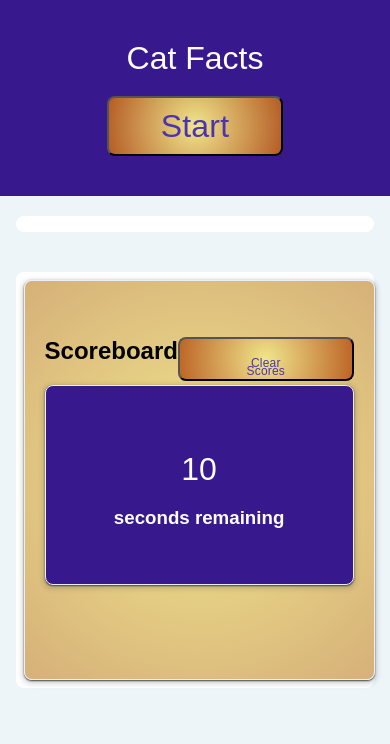
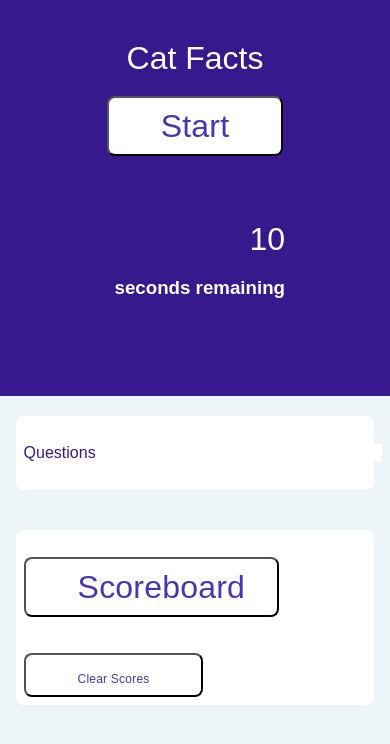
Before and after one commit to msapiandante/code-quiz, a plain HTML site: page index.html in a window 390 px wide. Drawn offline with Linux system fonts and the light colour scheme.

Commit message:
updated styles, html and JS.

```diff
--- a/assets/script.js
+++ b/assets/script.js
@@ -5,21 +5,6 @@ var startButton = document.querySelector(".start-button");
 var isWin = false;
 var timer;
 var timerCount;
-
-// The init function is called when the page loads
-function init() {
-  getWins();
-}
-
-// The startGame function is called when the start button is clicked
-function startGame() {
-  isWin = false;
-  timerCount = 60;
-  // Prevents start button from being clicked when round is in progress
-  startButton.disabled = true;
-  renderBlanks()
-  startTimer()
-}
 //quiz questions and answers
 var questions = [
   {
@@ -43,6 +28,19 @@ var questions = [
       answer: "1,000 years"
   },
 ]
+// Attach event listener to start button to call startGame function on click
+startButton.addEventListener("click", startGame);
+
+// The startGame function is called when the start button is clicked
+function startGame() {
+  isWin = false;
+  timerCount = 60;
+  // Prevents start button from being clicked when round is in progress
+  startButton.disabled = true;
+  startQuestions()
+  startTimer()
+}
+
 // The winGame function is called when the win condition is met
 function winGame() {
   wordBlank.textContent = "YOU WON!!!🏆 ";
@@ -58,6 +56,8 @@ function loseGame() {
   startButton.disabled = false;
   setLosses()
 }
+
+// enter function to reference questions and answers
 
 // The setTimer function starts and stops the timer and triggers winGame() and loseGame()
 function startTimer() {
@@ -82,23 +82,15 @@ function startTimer() {
   }, 1000);
 }
 
-
-// These functions are used by init
-function getWins() {
-  // Get stored value from client storage, if it exists
-  var storedWins = localStorage.getItem("winCount");
-  // If stored value doesn't exist, set counter to 0
-  if (storedWins === null) {
-    winCounter = 0;
+function scoreBoard() {
+  var x = document.getElementById("scoreboard");
+  if (x.style.display === "none") {
+    x.style.display = "block";
   } else {
-    // If a value is retrieved from client storage set the winCounter to that value
-    winCounter = storedWins;
+    x.style.display = "none";
   }
-  //Render win count to page
-  win.textContent = winCounter;
 }
-
-
+var storedWins = localStorage.getItem("keepingscore");
 
 // Attach event listener to document to listen for key event
 document.addEventListener("keydown", function(event) {
@@ -107,59 +99,3 @@ document.addEventListener("keydown", function(event) {
     return;
   }
 });
-
-// Attach event listener to start button to call startGame function on click
-startButton.addEventListener("click", startGame);
-
-// Calls init() so that it fires when page opened
-init();
-
-// Bonus: Add reset button
-var resetButton = document.querySelector(".reset-button");
-
-function resetGame() {
-  // Resets win and loss counts
-  winCounter = 0;
-  loseCounter = 0;
-  // Renders win and loss counts and sets them into client storage
-  setWins()
-  setLosses()
-}
-// Attaches event listener to button
-resetButton.addEventListener("click", resetGame);
-
-/*function buildQuiz(){
-  // variable to store the HTML output
-  const output = [];
-
-  // for each question...
-  myQuestions.forEach(
-    (currentQuestion, questionNumber) => {
-
-      // variable to store the list of possible answers
-      const answers = [];
-
-      // and for each available answer...
-      for(letter in currentQuestion.answers){
-
-        // ...add an HTML radio button
-        answers.push(
-          `<label>
-            <input type="radio" name="question${questionNumber}" value="${letter}">
-            ${letter} :
-            ${currentQuestion.answers[letter]}
-          </label>`
-        );
-      }
-
-      // add this question and its answers to the output
-      output.push(
-        `<div class="question"> ${currentQuestion.question} </div>
-        <div class="answers"> ${answers.join('')} </div>`
-      );
-    }
-  );
-
-  // finally combine our output list into one string of HTML and put it on the page
-  quizContainer.innerHTML = output.join('');
-}*/
--- a/assets/style.css
+++ b/assets/style.css
@@ -26,7 +26,7 @@
   }
 
   button {
-    background: radial-gradient(circle, rgba(240,230,140,1) 0%, rgba(187,96,33,0.9542191876750701) 100%);
+    background: #fff;
     border-radius: 8px;
     color: #4b35ae;
     cursor: pointer;
@@ -60,9 +60,12 @@
     flex: 0 auto;
     padding: 8px;
     margin-top: 50px;
-    background-color: rgb(55, 24, 141);
+    background-color:#fff(55, 24, 141);
     border-radius: 8px;
+    color: rgb(55, 24, 141);
+    font-size: 16px;
   }
+
 .hide {
     display: none;
 }
@@ -75,28 +78,16 @@
     height: 400px;
   }
 
-  .card {
-    background: radial-gradient(circle, rgba(240,230,140,1) 0%, rgba(187,124,33,0.604079131652661) 100%);
-    border: 1px solid #eceff1;
-    border-radius: 8px;
-    box-shadow: rgba(60, 64, 67, 2) 0 1px 2px 0,
-      rgba(60, 64, 67, 0.15) 0 2px 4px 3px;
-    margin: auto;
-    padding: 20px;
-  }
-
-
   .large-font {
-    font-size: 3.5em;
-    text-align:center;
+    font-size: 3.5em
   }
 
   .timer {
-    height: 240px;
+    height: 100px;
     padding: 10px;
     background:  rgb(55, 24, 141);
     color: #fff;
-    text-align: center;
+    text-align: right;
   }
 
   .timer-text {
@@ -108,13 +99,15 @@
       flex-direction: column;
     }
 
-    .word-guess,
+    .questions,
     .results {
       width: 90vw;
     }
 
-    section {
+    section, .questions {
       background-color: white;
+      color: rgb(55, 24, 141);
+      font-size: 16px;
       margin: 20px auto;
       width: 92vw;
     }
--- a/index.html
+++ b/index.html
@@ -1,33 +1,33 @@
 <!DOCTYPE html>
 <html>
+
 <head>
   <title>Cat Facts</title>
   <meta charset="UTF-8" />
   <meta name="viewport" content="width=device-width, initial-scale=1" />
   <link rel="stylesheet" type="text/css" href="./assets/style.css" />
 </head>
+
 <body>
   <header>
-      <div class= "large-font">Cat Facts</div>
+    <div class="large-font">Cat Facts</div>
     <button class="start-button">Start</button>
+    <div class="card timer">
+      <div class="timer-text">
+        <div class="large-font timer-count">10</div>
+        <h3>seconds remaining</h3>
+      </div>
   </header>
 
   <main>
     <section>
+      <div class="questions">Questions</div>
     </section>
 
     <section>
-        <div class="card results">
-          <div class = "scoreboard">
-          <div>
-          <h2>Scoreboard</h2>
-        </div>
+      <button onclick="scoreBoard()">Scoreboard</button>
+        <div class="scoreboard">
           <button class="reset-button">Clear Scores</button>
-      </div>
-          <div class= "card timer">
-            <div class = "timer-text">
-            <div class="large-font timer-count">10</div>
-            <h3>seconds remaining</h3>
         </div>
 
         </div>
@@ -36,4 +36,5 @@
   </main>
   <script src="assets/script.js"></script>
 </body>
+
 </html>
```
Also changed, not shown: 1 other file. Lines whose indentation alone changed are shown as unchanged.
